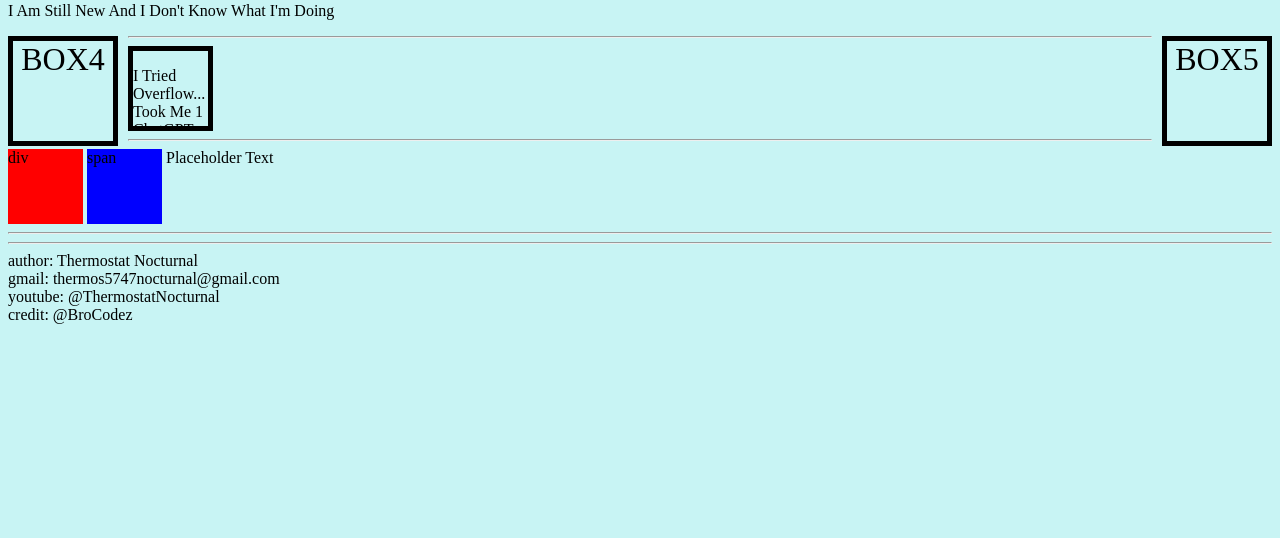
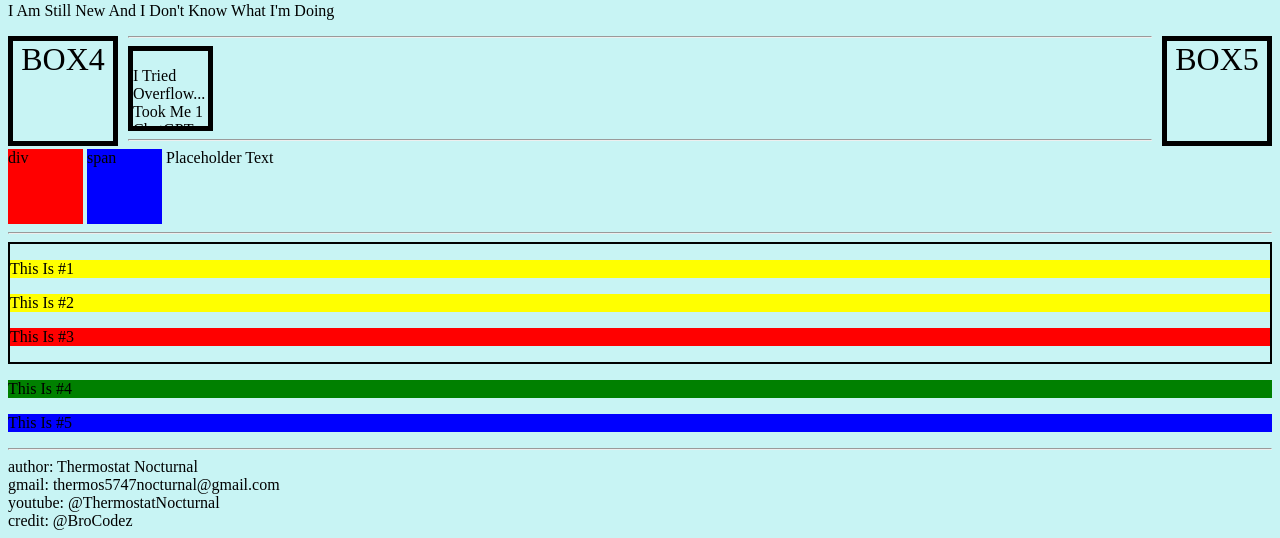
Before and after one commit to zainalzepiryobon-maker/Web1, a PHP site: page /index.html in a window 1280 px wide. Shown: the part 800-1338 px from the top of the page. Before the commit the page ends 1124 px from the top, so only its background shows below. Run offline with PHP 8.4, Linux system fonts and the light colour scheme.

Commit message:
auto publish 1763723822840

```diff
--- a/index.html
+++ b/index.html
@@ -55,6 +55,17 @@
 
     <hr>
 
+    <div id="container">
+      <p> This Is #1 </p>
+      <p> This Is #2 </p>
+        <div id="minicontainer">
+          <p> This Is #3 </p>
+        </div>
+    </div>
+
+    <p> This Is #4 </p>
+    <p> This Is #5 </p>
+
     <hr>
     author: Thermostat Nocturnal <br>
     gmail: thermos5747nocturnal@gmail.com <br>
--- a/style.css
+++ b/style.css
@@ -119,3 +119,24 @@ h1{
   position: absolute;
   margin: auto;
 }
+
+
+#container{
+  border: 2px solid;
+}
+
+#minicontainer p{
+  background-color: red;
+}
+
+#container > p{
+  background-color: yellow;
+}
+
+#container ~ p{
+  background-color: blue;
+}
+
+#container + p{
+  background-color: green;
+}
```
